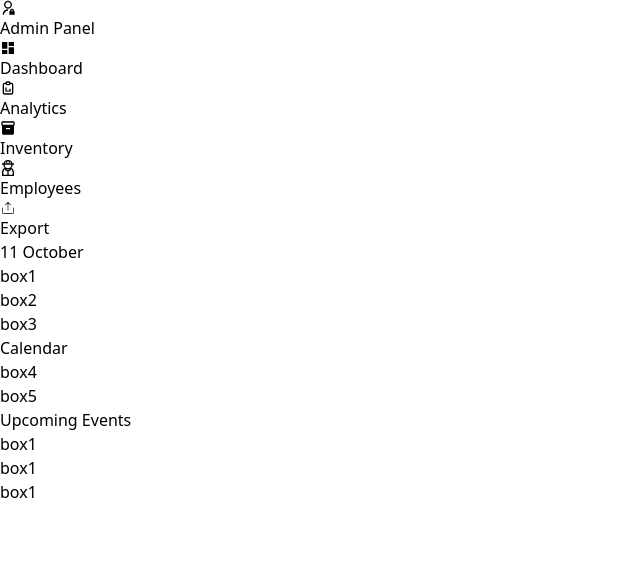
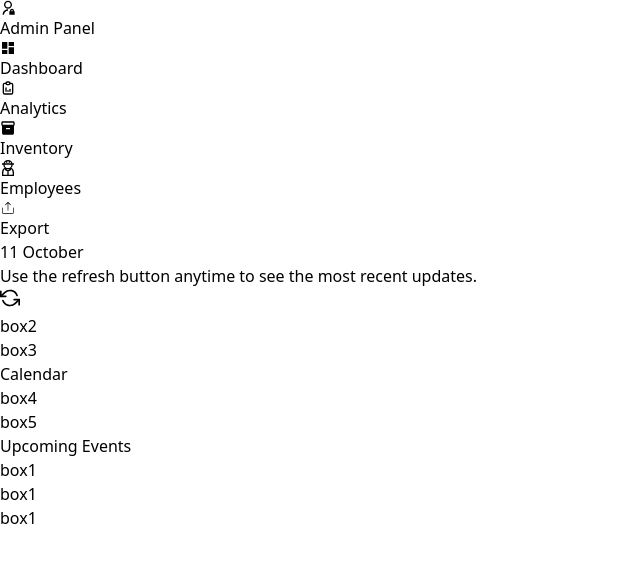
Before and after one commit to ShreyashBRN/Project-01, a React (Vite) app in the folder frontend/: page /dashboard in a window 1280 px wide. Shown: the top 562 px of the page, without its empty margins (0-640 px from the left). Built offline with nearby package versions, Linux system fonts and the light colour scheme.

Commit message:
added refresh button in dashboard to fetch real time data

```diff
--- a/frontend/src/pages/Dashboard.jsx
+++ b/frontend/src/pages/Dashboard.jsx
@@ -1,15 +1,53 @@
 // src/pages/Dashboard.js
 import React from "react";
+import { FiRefreshCcw } from "react-icons/fi";
+import { useState } from "react";
 
 const Dashboard = () => {
+
+
+  const [rotate, setRotate] = useState(false);
+
+  const handleClick = () => {
+    setRotate(true);
+    setTimeout(() => setRotate(false), 1000); // stop rotation after 1 second
+  };
+
+
+
+
+
+
+
+
+
+
+
+
+
+
+
+
   return (
+
     <div className="text-black ml-12 flex flex-col gap-6">
       <div className="flex items-center gap-5">
 
       <div className="flex ">
         <div className="flex flex-col gap-4">
         <p className="text-[45px] text-white">11 October</p>
-          <div className="w-[420px] h-[70px] bg-[#12121a]  rounded-[40px] text-center">box1</div>
+          <div className="w-[420px] h-[70px] bg-[#12121a]  rounded-[40px] text-white flex justify-between items-center pl-6 pr-6">
+            <p className="w-[300px]">Use the refresh button anytime to see the most recent updates.</p>
+            <button
+        onClick={handleClick}
+        className="p-3 bg-blue-500 text-white rounded-full hover:bg-blue-600 transition"
+      >
+        <FiRefreshCcw size={20}
+          className={`text-3xl ${rotate ? "animate-spin" : ""} transition-transform`}
+        />
+      </button>
+
+            </div>
           <div className="w-[420px] h-[170px] bg-[#12121a]  rounded-[20px]">box2</div>
         </div>
       </div>
```
